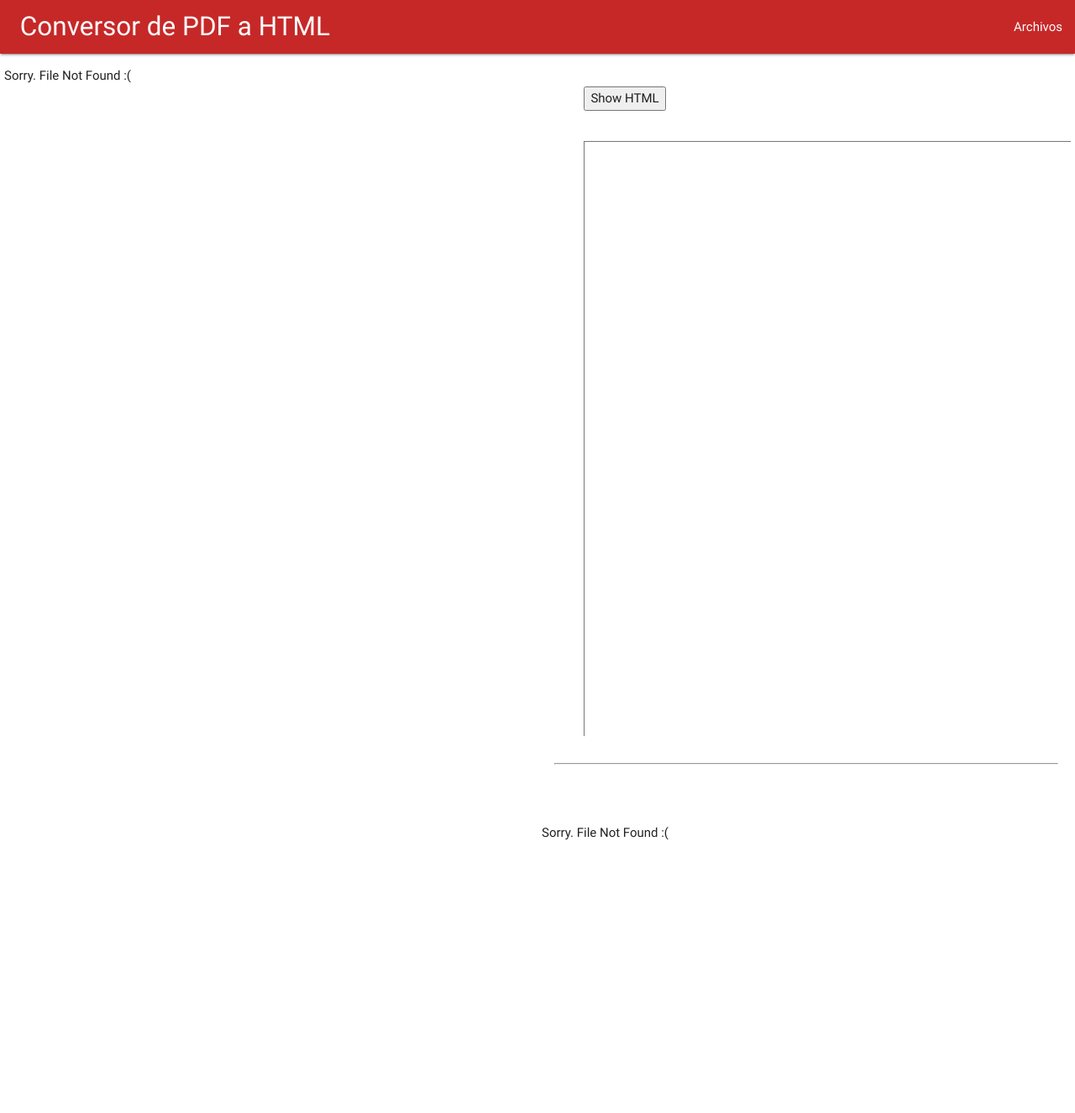
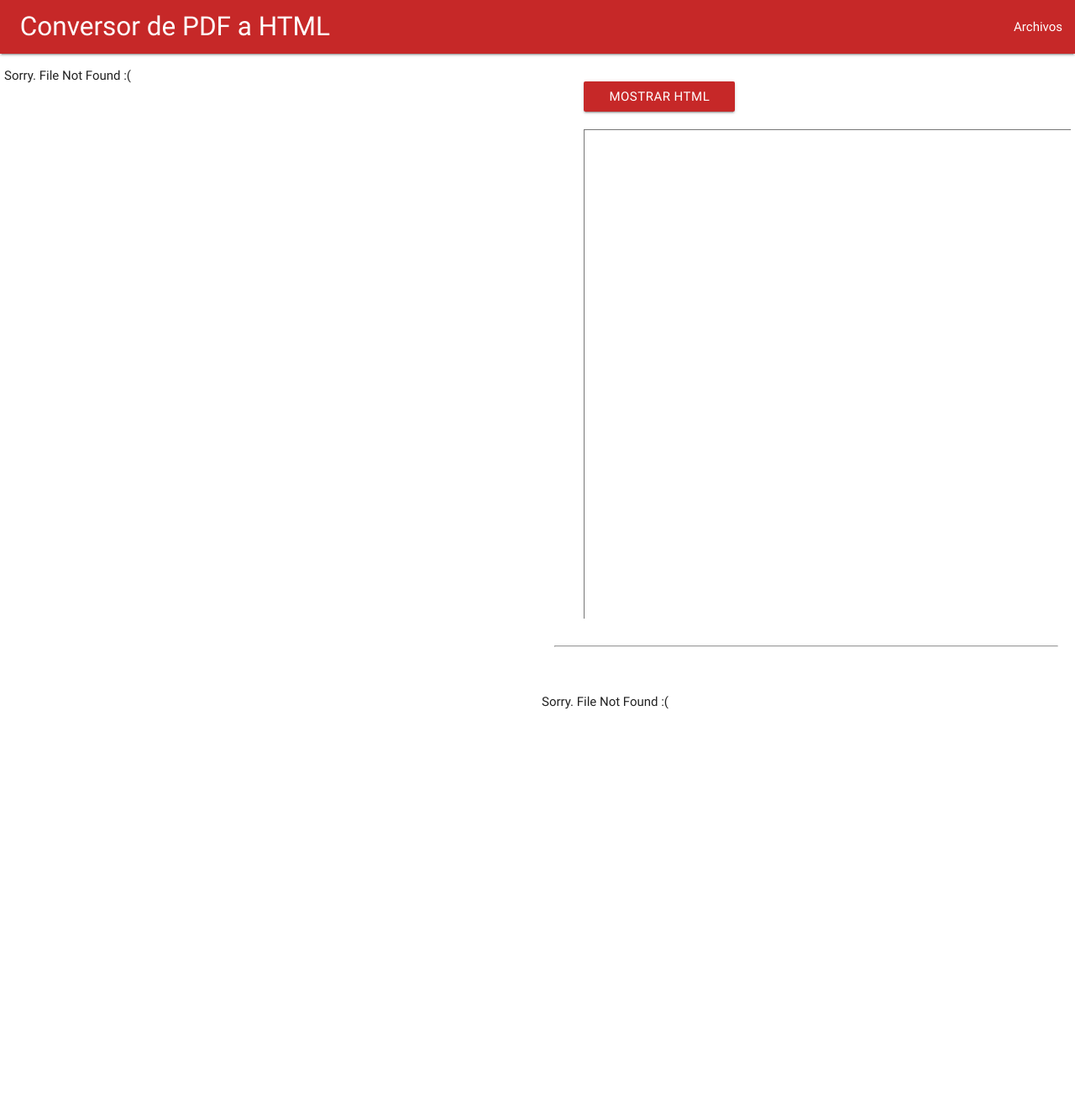
Before and after one commit to NumberZeroSoftware/PDFINVEST, a Django app: template pdfapp/templates/edit.html in a window 1280 px wide. Shown: the whole page at 84% size. Run offline with Django 3.2, Linux system fonts and the light colour scheme; the template is opened without the code that fills it, so the values that code supplies are empty.

Commit message:
refactor edit template

```diff
--- a/pdfapp/templates/edit.html
+++ b/pdfapp/templates/edit.html
@@ -12,7 +12,7 @@
         <title>Edit PDF's: Sorry. File Not Found :(</title>
         {% endif %}
         <!-- Jquery and Chained Selection-->
-        <script src="http://code.jquery.com/jquery-latest.min.js"></script>
+        <script src="https://code.jquery.com/jquery-latest.min.js"></script>
         <script src="{% static "tuupola-jquery_chained-44a7f83/jquery.chained.js" %}"></script>
 
         <!-- Compiled and minified CSS -->
@@ -26,7 +26,7 @@
 
         <nav>
             <div class="nav-wrapper  red darken-3">
-                <a href="#" class="brand-logo">&ensp; Conversor de PDF a HTML</a>
+                <a href="/pdfapp/upload/" class="brand-logo">&ensp; Conversor de PDF a HTML</a>
                 <ul id="nav-mobile" class="right hide-on-med-and-down">
                     <li><a href="/pdfapp/files/">Archivos</a></li>
                 </ul>
@@ -63,7 +63,9 @@
                             {% if reload %}
                                 <p style="text-align: left; margin: 1% 3% 3% 8%;">Generating OCR HTML.</p>
                             {% else %}
-                                <div style="height: 5%; text-align: left; margin: 1% 3% 3% 8%; "><button id="showOther">Show HTML</button></div>
+                                <div style="height: 5%; text-align: left; margin: 1% 3% 3% 8%; ">
+                                    <button class="waves-effect red darken-3 btn" id="showOther">Mostrar HTML</button>
+                                </div>
                                 <textarea class="input" id="textStringHTML" style="width: 100%; height: 95%; text-align: left; margin: 1% 3% 3% 8%;" value=":C"></textarea>
                                 <div id="textString" contenteditable="true" style="height: 95%; text-align: left; margin: 1% 3% 3% 8%; "></div>
                             {% endif %}
@@ -74,7 +76,7 @@
             </tr>
             <tr>
                 <td rowspan="1">
-                    <div style="width: 100%; height: 100%; overflow-y: auto; overflow-x: auto; white-space: nowrap; text-align: left; overflow:scroll;">
+                    <div class="row" style="width: 100%; height: 100%; overflow-y: auto; overflow-x: auto; white-space: nowrap; text-align: left; overflow:scroll;">
                         {{ error }}
                         {% if fileName %}
                             {% if reload %}
@@ -82,13 +84,12 @@
                             {% else %}
                                 {% if program_form %}
                                     {% if textstring_form %}
-
-                                    <form class="col s6" method="POST" action="{% url 'edit' filePath=filePath fileName=fileName %}" onsubmit="updateTextString(); loadTextstring();">
+                                    <form class="col s12" method="POST" action="{% url 'edit' filePath=filePath fileName=fileName %}" onsubmit="updateTextString(); loadTextstring();">
                                         {% csrf_token %}
-                                        <div class="container" style="margin-left:3%;">{{ program_form.as_p }}</div>
+                                        <div style="margin-left:3%;">{{ program_form.as_p }}</div>
                                         <div style="display: none;">{{ textstring_form.as_p }}</div>
                                         </br>
-                                        <button type="submit" class="save btn btn-default">Salvar Cambios</button>
+                                        <button type="submit" class="save waves-effect red darken-3 btn">Guardar Cambios</button>
                                     </form>
                                     <script src="{% static "textStringHandler.js" %}"></script>
                                     <script type="text/javascript">$("#id_program-department").chained("#id_program-division");</script>
@@ -103,4 +104,4 @@
             </tr>
         </table>
     </body>
-    </html>
+</html>
```
